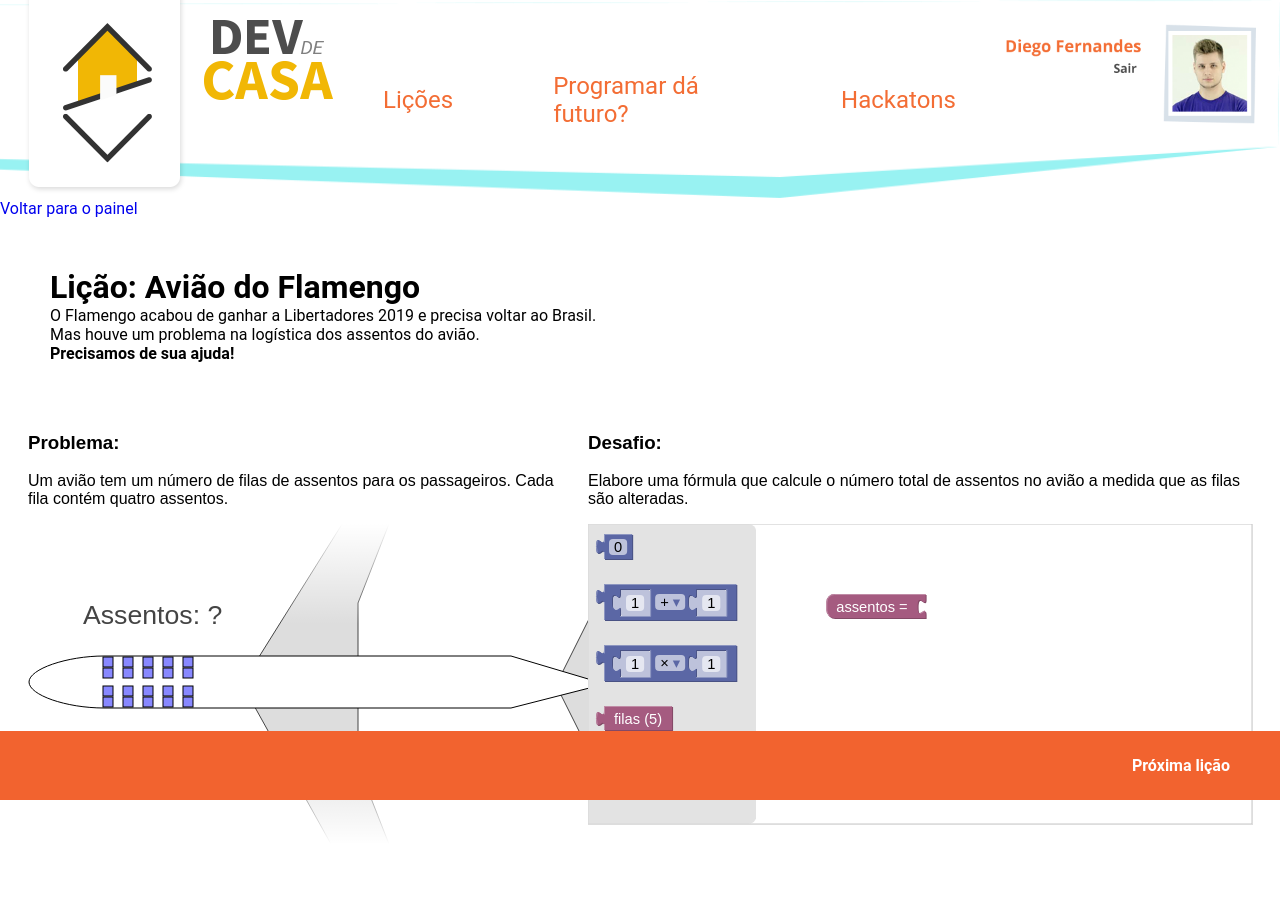
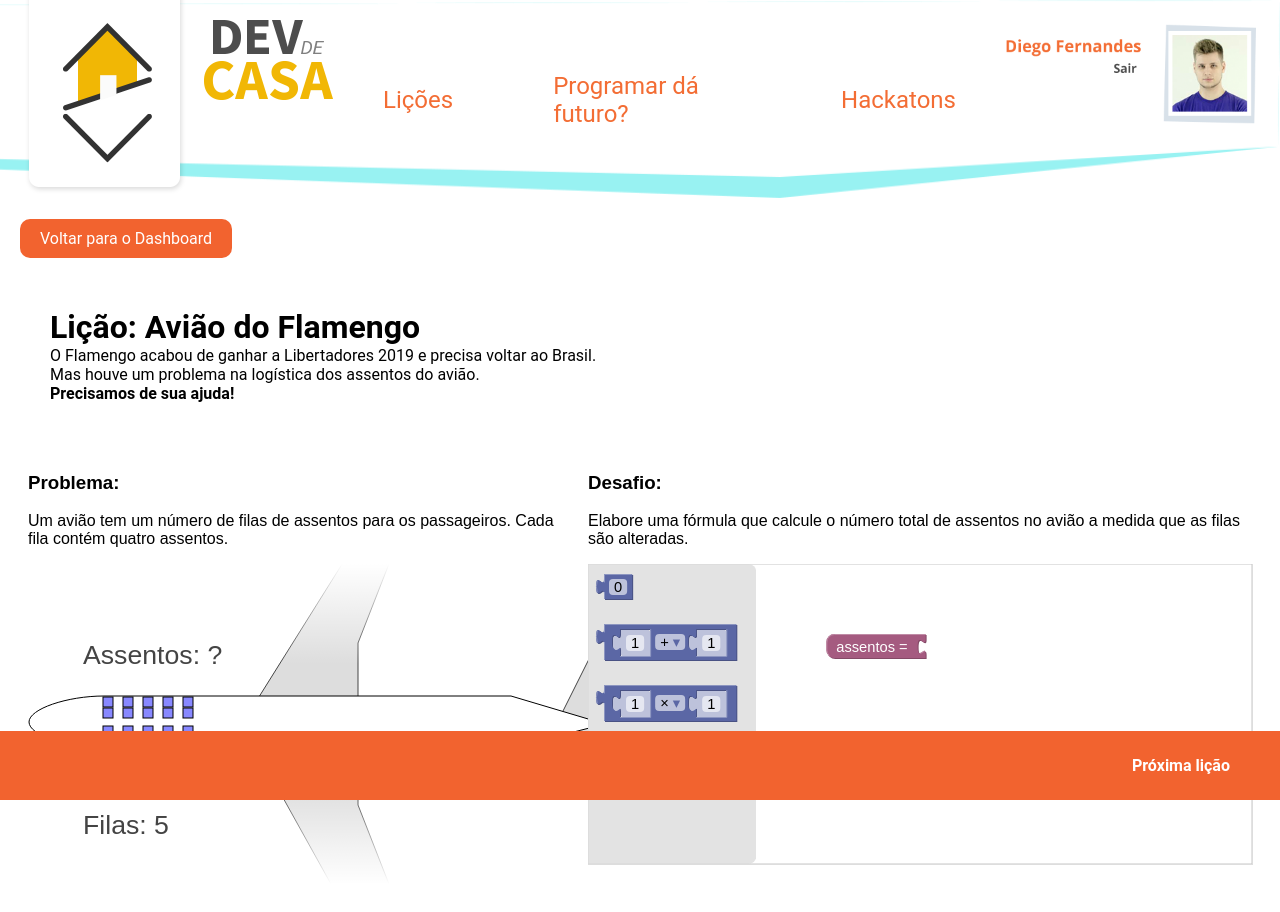
Before and after one commit to juanpetterson/hackaton-rsxp, a React (Create React App) app: page /lessons/1 in a window 1280 px wide. Shown: the top 912 px of the page. Built offline with nearby package versions, Linux system fonts and the light colour scheme; the HTML template or start-up script is replaced by a standard one.

Commit message:
Ajustes nas lessons

```diff
--- a/src/pages/Lessons/index.js
+++ b/src/pages/Lessons/index.js
@@ -26,7 +26,9 @@
       <Header signed />
       <div className="lesson">
         <nav>
-          <Link to="/dashboard">Voltar para o painel</Link>
+          <Link className="back" to="/dashboard">
+            Voltar para o Dashboard
+          </Link>
         </nav>
         <header>
           <h1>Lição: {data.title}</h1>
--- a/src/pages/Lessons/style.scss
+++ b/src/pages/Lessons/style.scss
@@ -2,6 +2,15 @@
   display: flex;
   flex-flow: column;
   min-height: calc(100vh - 80px);
+
+  .back {
+    background: #f2632f;
+    color: white;
+    display: inline-block;
+    padding: 10px 20px;
+    border-radius: 10px;
+    margin: 20px 0 0 20px;
+  }
 
   header {
     padding: 50px;
```
